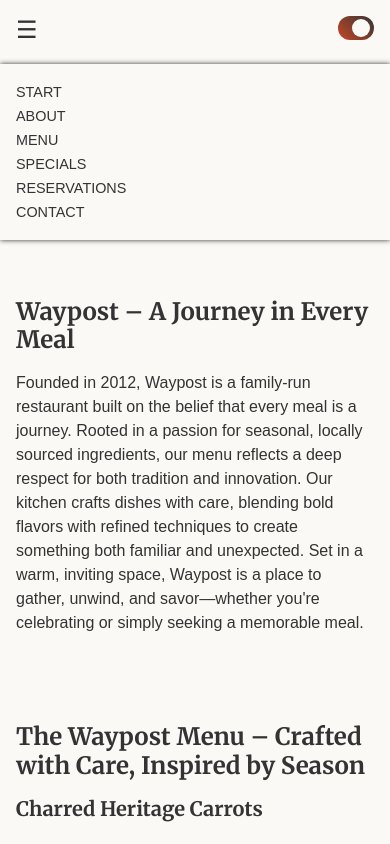
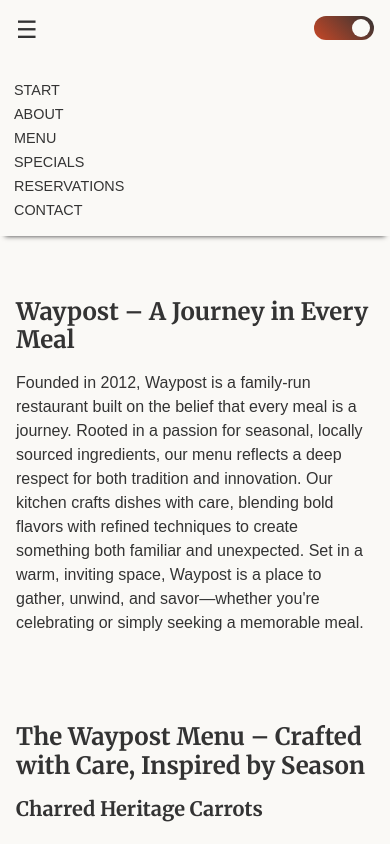
Before and after one commit to Wangdahl/restaurantOnePager, a website: page index.html in a window 390 px wide. Both pictures are taken after a click on the button "Open navigation menu". Shown: the top 844 px of the page. Drawn offline with Linux system fonts and the light colour scheme.

Commit message:
box-shadow fixed on menu

```diff
--- a/index.html
+++ b/index.html
@@ -8,11 +8,12 @@
     <link rel="stylesheet" href="https://cdnjs.cloudflare.com/ajax/libs/font-awesome/6.0.0/css/all.min.css" integrity="sha512-..." crossorigin="anonymous" referrerpolicy="no-referrer" />
 
     <link rel="stylesheet" href="./css/main.css">
-    <script src="./js/mobileMenu.js" defer></script>
+    <script src="./js/menu.js" defer></script>
     <script src="./js/darkmode.js" defer></script>
 </head>
 <body>
     <header>
+        <!-- Main navigation -->
         <div class="header-content">
             <nav class="main-nav">
                 <ul>
@@ -26,6 +27,7 @@
             </nav>
             <button class="menu-toggle" aria-label="Open navigation menu">☰</button>
         </div>
+        <!-- Toggle button for dark / light mode. -->
         <fieldset class="header__toggle toggle" aria-label="theme switcher" role="radiogroup">
             <label for="dark"><i class="fa-regular fa-moon"></i></label>
             <div class="toggle__wrapper">
--- a/js/darkmode.js
+++ b/js/darkmode.js
@@ -1,3 +1,8 @@
+// Dark / light mode toggle functionality
+// Code based on blog post by Andy Bell - https://piccalil.li/blog/create-a-user-controlled-dark-or-light-mode/
+// and FreeCodeCamp's YouTube - https://www.youtube.com/watch?v=krfUjg0S2uI&list=PLWKjhJtqVAbmMuZ3saqRIBimAKIMYkt0E&index=7&t=25262s&ab_channel=freeCodeCamp.org
+
+
 document.addEventListener('DOMContentLoaded', () => {
     const darkBtn = document.getElementById('dark');
     const lightBtn = document.getElementById('light');
--- /dev/null
+++ b/js/menu.js
@@ -0,0 +1,32 @@
+//Functionality for opening and closing mobile menu + applying box-shadow on scroll.
+
+document.addEventListener('DOMContentLoaded', () => {
+    const menuToggle = document.querySelector('.menu-toggle');
+    const mainNav = document.querySelector('.main-nav');
+    const header = document.querySelector('header');
+
+    // Toggle mobile menu
+    menuToggle.addEventListener('click', () => {
+        mainNav.classList.toggle('open');
+        header.classList.toggle('menu-open');
+    });
+    // Close menu when a nav link is clicked
+    document.querySelectorAll('.menu-link').forEach(link => {
+        link.addEventListener('click', () => {
+            if (mainNav.classList.contains('open')) {
+            mainNav.classList.remove('open');
+            header.classList.remove('menu-open');
+            }
+        });
+    })
+
+    // Scroll class toggles box-shadow on menu
+    window.addEventListener('scroll', () => {
+        if(window.scrollY > 50 ) {
+            header.classList.add('scrolled');
+        } else {
+            header.classList.remove('scrolled');
+        }
+    })
+
+});
--- a/js/mobileMenu.js
+++ /dev/null
@@ -1,15 +0,0 @@
-document.addEventListener('DOMContentLoaded', () => {
-    const menuToggle = document.querySelector('.menu-toggle');
-    const mainNav = document.querySelector('.main-nav');
-
-    menuToggle.addEventListener('click', () => {
-        mainNav.classList.toggle('open');
-    });
-    document.querySelectorAll('.menu-link').forEach(link => {
-        link.addEventListener('click', function() {
-            if (mainNav.classList.contains('open')) {
-            mainNav.classList.remove('open');
-            }
-        });
-    })
-});
--- a/scss/components/darkmode-toggle.scss
+++ b/scss/components/darkmode-toggle.scss
@@ -38,7 +38,7 @@
     input[type="radio"] {
         margin: 2px -2px;
         opacity: 0%;
-        width: 20px;
+        width: $space-m;
         height: 20px;
 
         &:focus  ~ .toggle__button {
--- a/scss/components/navbar.scss
+++ b/scss/components/navbar.scss
@@ -12,10 +12,10 @@
         left: 0;
         top: $space-l;
         width: 100%;
-        padding: $space-s;
+        padding: calc($space-s - 2px);
         z-index: 2;
         background-color: var(--background);
-        box-shadow: 0 0 5px var(--text);
+        box-shadow: 0 5px 5px -5px var(--text);
     }
     ul {
         gap: $space-s;
--- a/scss/layout/header.scss
+++ b/scss/layout/header.scss
@@ -6,11 +6,15 @@ header {
     top: 0;
     left: 0;
     width: 100%;
-    z-index: 100;
+    z-index: 5;
     background-color: var(--background);
     padding: $space-s;
-    box-shadow: 0 0 5px var(--text);
+    box-shadow: none;
+    transition: box-shadow 0.3s ease;
     @include breakpoint(medium) {
         @include flex-center;
     }
+    &.scrolled:not(.menu-open) {
+        box-shadow: 0 0 5px var(--text);
+    }
 }
```
Also changed, not shown: css/main.css, 1 other file.
